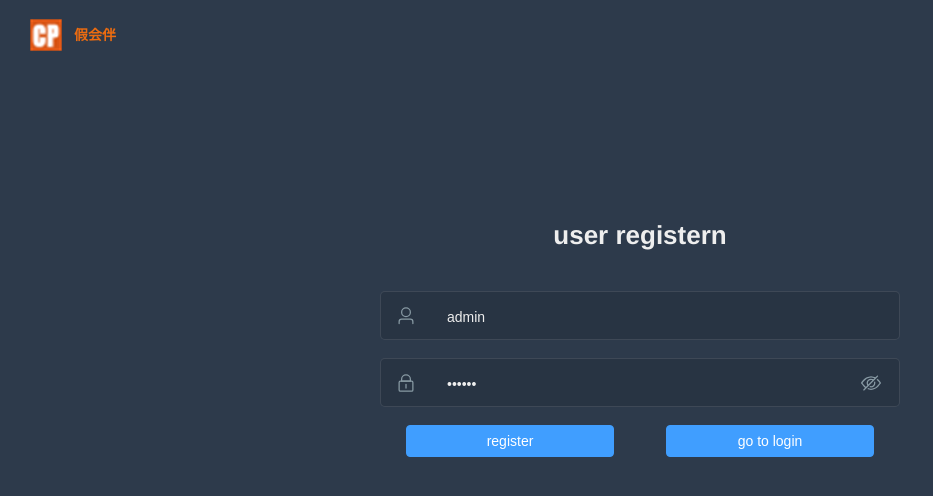
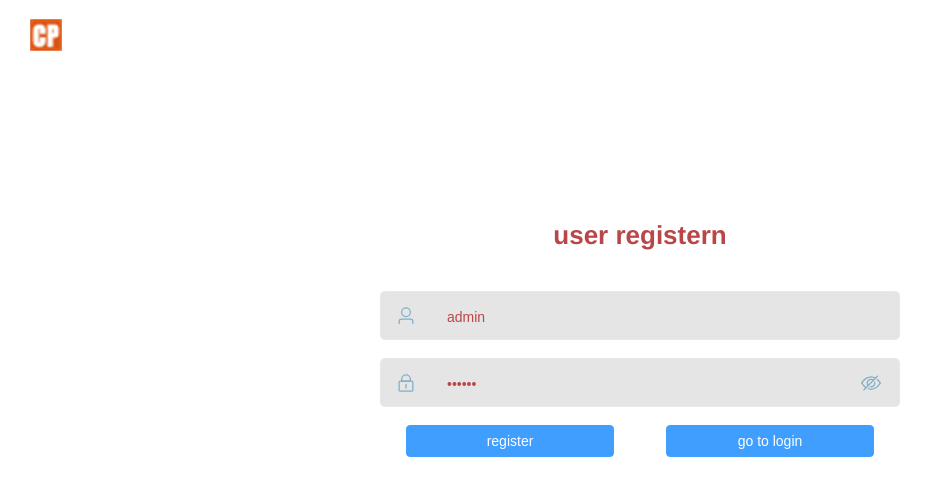
Before and after one commit to zach1002/my_huiban, a Vue app: page /#/register in a window 1280 px wide. Shown: the top 496 px of the page, without its empty margins (0-933 px from the left). Built offline with nearby package versions, Linux system fonts and the light colour scheme.

Commit message:
update css

```diff
--- a/src/layout/Menu/index.vue
+++ b/src/layout/Menu/index.vue
@@ -55,7 +55,7 @@ Share
 .sidebar-title {
       display: inline-block;
       margin: 0;
-      color: #ed6c10;
+      color: #fbf7f4;
       font-weight: 600;
       line-height: 50px;
       font-size: 14px;
--- a/src/styles/variables.module.scss
+++ b/src/styles/variables.module.scss
@@ -3,7 +3,7 @@ $menuText: #bfcbd9;
 $menuActiveText: #ffffff;
 $subMenuActiveText: #f4f4f5;
 
-$menuBg: #304156;
+$menuBg: #e3550e;
 $menuHover: #263445;
 
 $subMenuBg: #1f2d3d;
--- a/src/styles/variables.scss
+++ b/src/styles/variables.scss
@@ -3,7 +3,7 @@ $menuText: #bfcbd9;
 $menuActiveText: #ffffff;
 $subMenuActiveText: #f4f4f5;
 
-$menuBg: #304156;
+$menuBg: #c95b06;
 $menuHover: #263445;
 
 $subMenuBg: #1f2d3d;
--- a/src/views/register/index.vue
+++ b/src/views/register/index.vue
@@ -98,10 +98,10 @@ const changeType = () => {
   appearance: $value;
 }
 
-$bg: #2d3a4b;
-$dark_gray: #889aa4;
-$light_gray: #eee;
-$cursor: #fff;
+$bg: #ffffff;
+$dark_gray: #82afc7;
+$light_gray: #ba4747;
+$cursor: #dd9c9c;
 
 .login-container {
   min-height: 100%;
@@ -227,7 +227,7 @@ $cursor: #fff;
 .sidebar-title {
       display: inline-block;
       margin: 0;
-      color: #ed6c10;
+      color: #ffffff;
       font-weight: 600;
       line-height: 50px;
       font-size: 14px;
```
